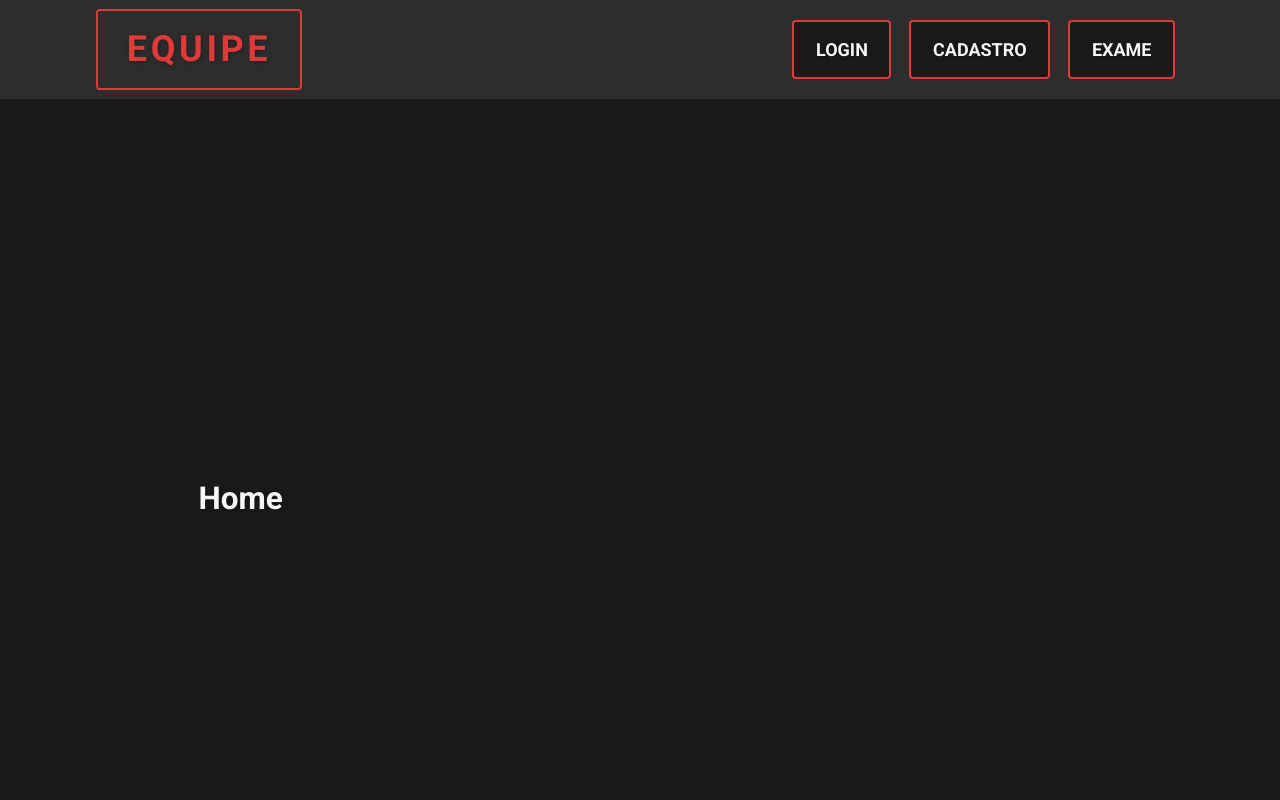
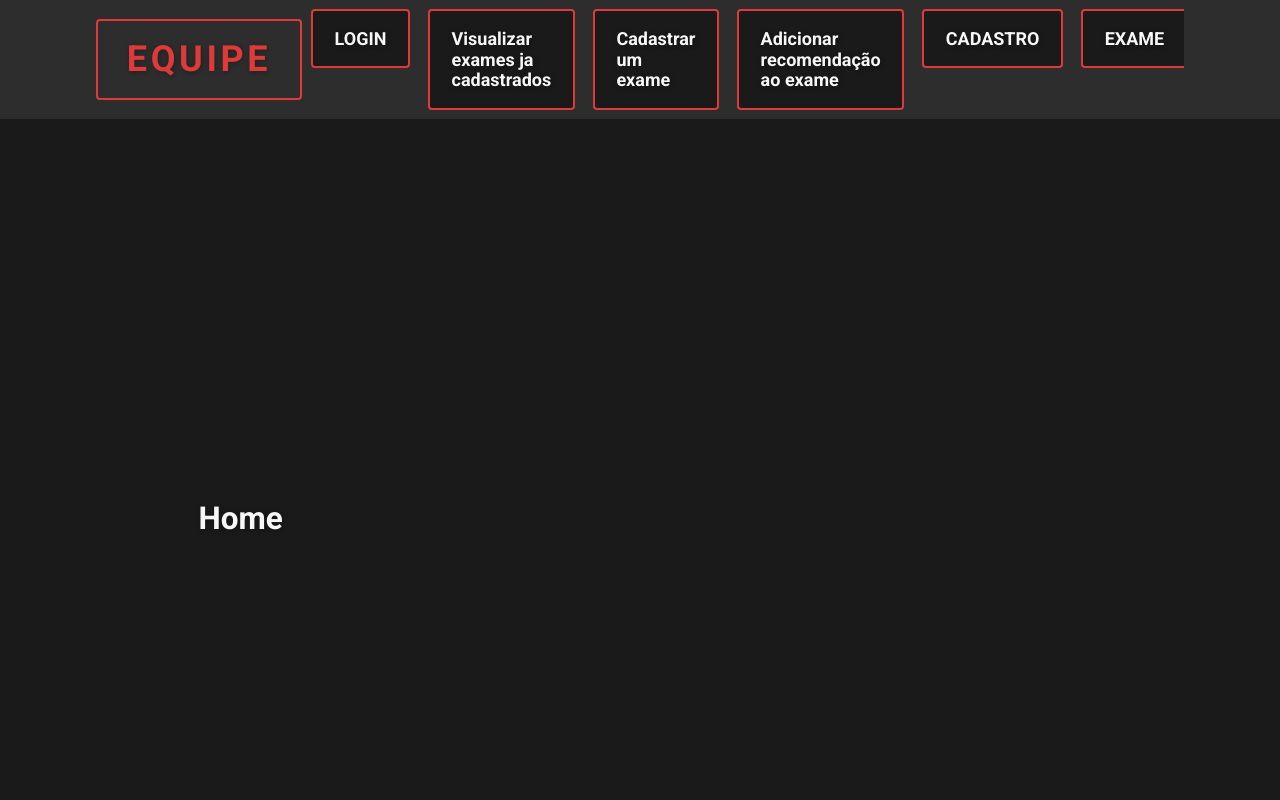
Before and after one commit to Serbatinho/global, a Next.js app: page / in a window 1280 px wide. Shown: the top 800 px of the page. Built offline with nearby package versions, Linux system fonts and the light colour scheme; a web font is replaced by a local one.

Commit message:
api login e menu

```diff
--- a/src/components/Header/Header.jsx
+++ b/src/components/Header/Header.jsx
@@ -22,6 +22,21 @@ export default function Header() {
                             </li>
                             <li>
                                 <Link href="/register">
+                                    Visualizar exames ja cadastrados
+                                </Link>
+                            </li>
+                            <li>
+                                <Link href="/register">
+                                    Cadastrar um exame
+                                </Link>
+                            </li>
+                            <li>
+                                <Link href="/register">
+                                    Adicionar recomendação ao exame
+                                </Link>
+                            </li>
+                            <li>
+                                <Link href="/register">
                                     CADASTRO
                                 </Link>
                             </li>
```
Also changed, not shown: src/app/login/page.jsx (+13 -23 lines).
